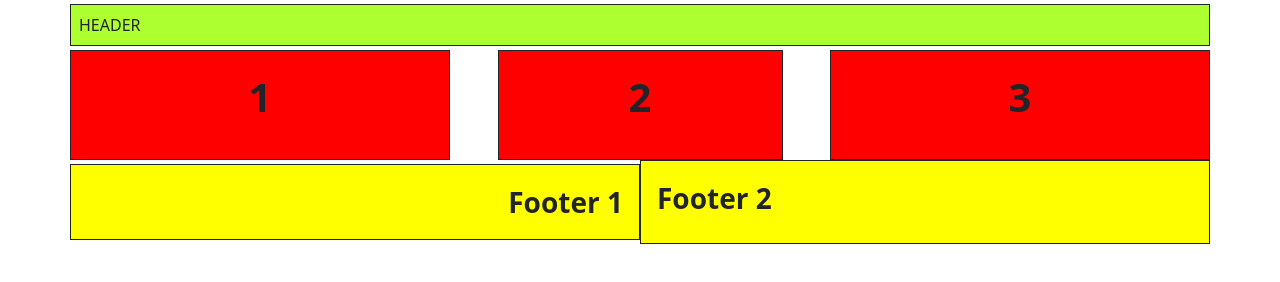
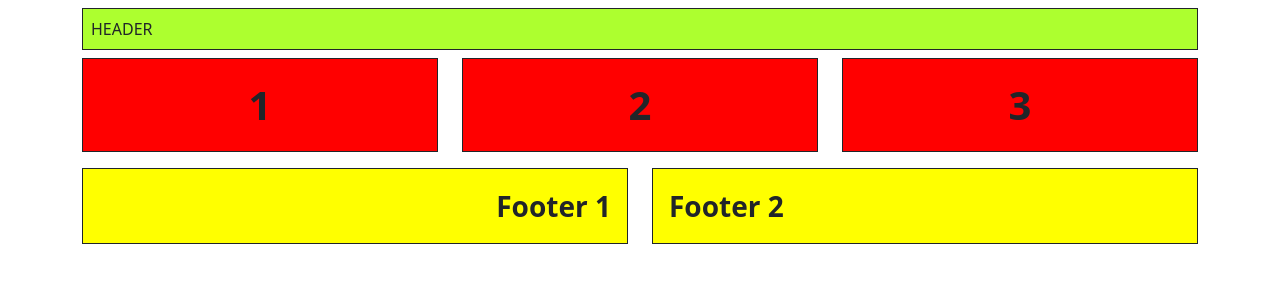
Before and after one commit to LuA2108/Diseno-interfaz-web, a plain HTML site: page trimestre1/unidad3-responsive/bootstrap/web-responsive-bootstrap/filas/index.html in a window 1280 px wide. Drawn offline with nearby package versions, Linux system fonts and the light colour scheme.

Commit message:
Cambio del bg

```diff
--- a/trimestre1/unidad3-responsive/bootstrap/web-responsive-bootstrap/filas/index.html
+++ b/trimestre1/unidad3-responsive/bootstrap/web-responsive-bootstrap/filas/index.html
@@ -15,31 +15,32 @@
 <body>
     <!-- | Color | margen | Size medium - 1 |  -->
     <header class="container">
-        <div class="row my-1">
-                <p class="col-12 color-header p-2 border border-dark text-center text-md-start m-0">
+        <div class="row">
+            <div class="col-md-12 col-lg-12 col-sm-12 col-12">
+                <p class="color-header p-2 border border-dark text-center text-md-start my-2">
                     HEADER
                 </p>
         </div>
     </header>
     <main class="container">
-        <div class="row justify-content-between ">
+        <div class="row">
             <!-- Sección 1 -->
-            <div class="color-main-primary p-3 border border-dark col-md-4 col-lg-4 col-sm-6 col-12 g-1 g-md-0">
-                <p class="fs-1 fw-bold text-md-center text-lg-center text-sm-start text-start ">
+            <div class="col-md-4 col-lg-4 col-sm-6 col-12">
+                <p class="color-main-primary border border-dark p-3 fs-1 fw-bold text-md-center text-lg-center text-sm-start text-start ">
                     1
                 </p>
             </div>
 
             <!-- Sección 2 -->
-            <div class="color-main-primary p-3 border border-dark col-md-3 col-lg-3 col-sm-6 col-12 g-1 g-md-0">
-                <p class="fs-1 fw-bold text-md-center text-lg-center text-sm-end text-center">
+            <div class=" col-md-4 col-lg-4 col-sm-6 col-12">
+                <p class="color-main-primary p-3 border border-dark fs-1 fw-bold text-md-center text-lg-center text-sm-end text-center">
                     2
                 </p>
             </div>
 
             <!-- Sección 3 -->
-            <div class="color-main-secundary p-3 border border-dark col-md-4 col-lg-4 col-sm-12 col-12 g-1 g-md-0">
-                <p class="fs-1 fw-bold text-md-center text-lg-center text-sm-center text-end ">
+            <div class=" col-md-4 col-lg-4 col-sm-12 col-12">
+                <p class="color-main-secundary p-3 border border-dark fs-1 fw-bold text-md-center text-lg-center text-sm-center text-end ">
                     3
                 </p>
             </div>
@@ -49,15 +50,15 @@
     <footer class="container">
         <div class="row">
             <!-- Footer 1 -->
-            <section class="color-footer p-3 border border-dark col-md-6 col-lg-6 col-sm-12 col-12 my-1 ">
-                <p class="fs-3 fw-bold text-md-end text-lg-end text-sm-center text-center m-0 ">
+            <section class="col-md-6 col-lg-6 col-sm-12 col-12">
+                <p class="color-footer p-3 border border-dark fs-3 fw-bold text-md-end text-lg-end text-sm-center text-center">
                     Footer 1
                 </p>
             </section>
 
             <!-- Footer 2 -->
-            <section class="color-footer p-3 border border-dark col-md-6 col-lg-6 col-sm-12 col-1">
-                <p class="fs-3 fw-bold text-md-start text-lg-start text-sm-center text-center m-0 g">
+            <section class=" col-md-6 col-lg-6 col-sm-12 col-12">
+                <p class="color-footer p-3 border border-dark fs-3 fw-bold text-md-start text-lg-start text-sm-center text-center">
                     Footer 2
                 </p>
             </section>
```
